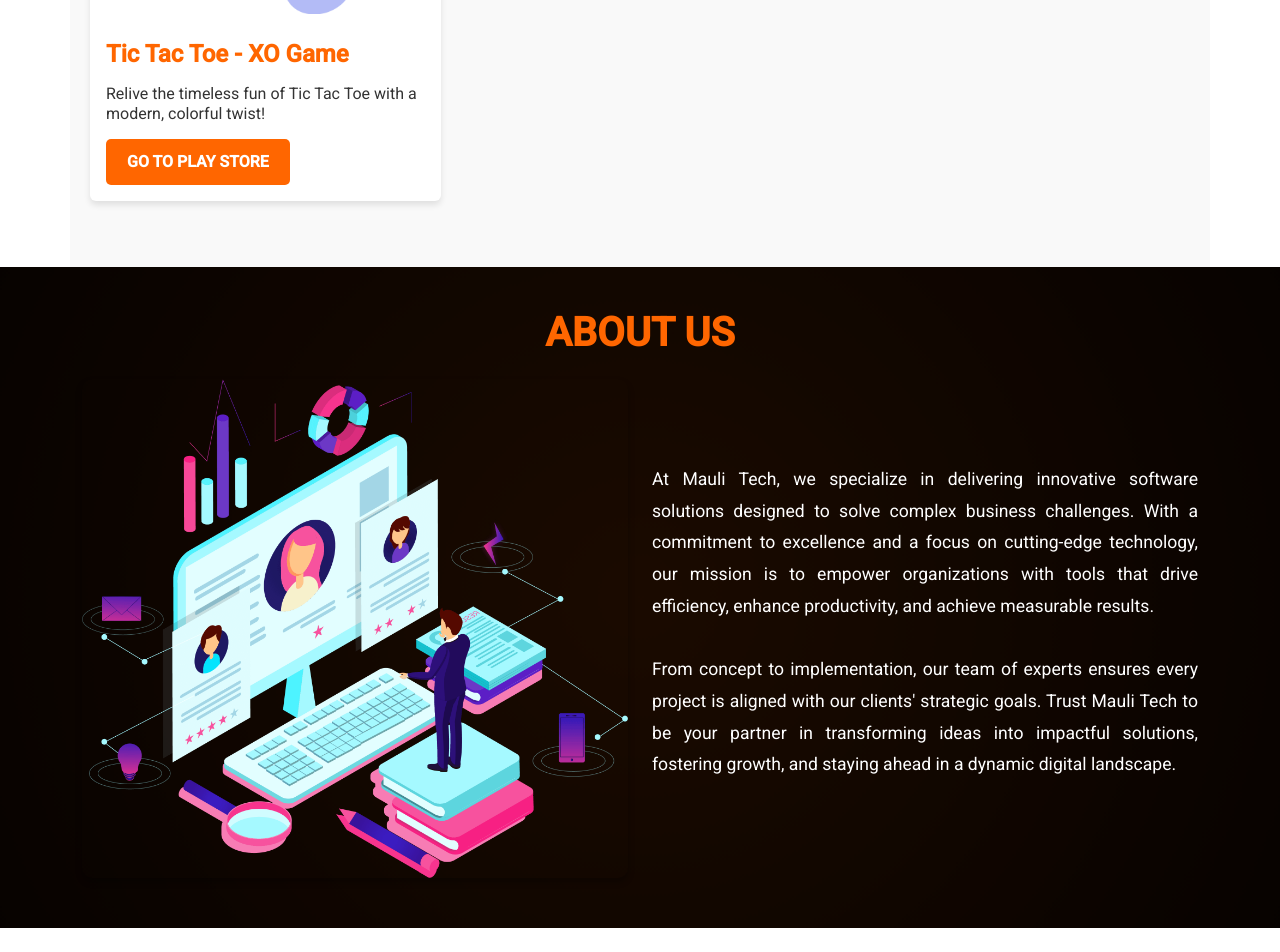
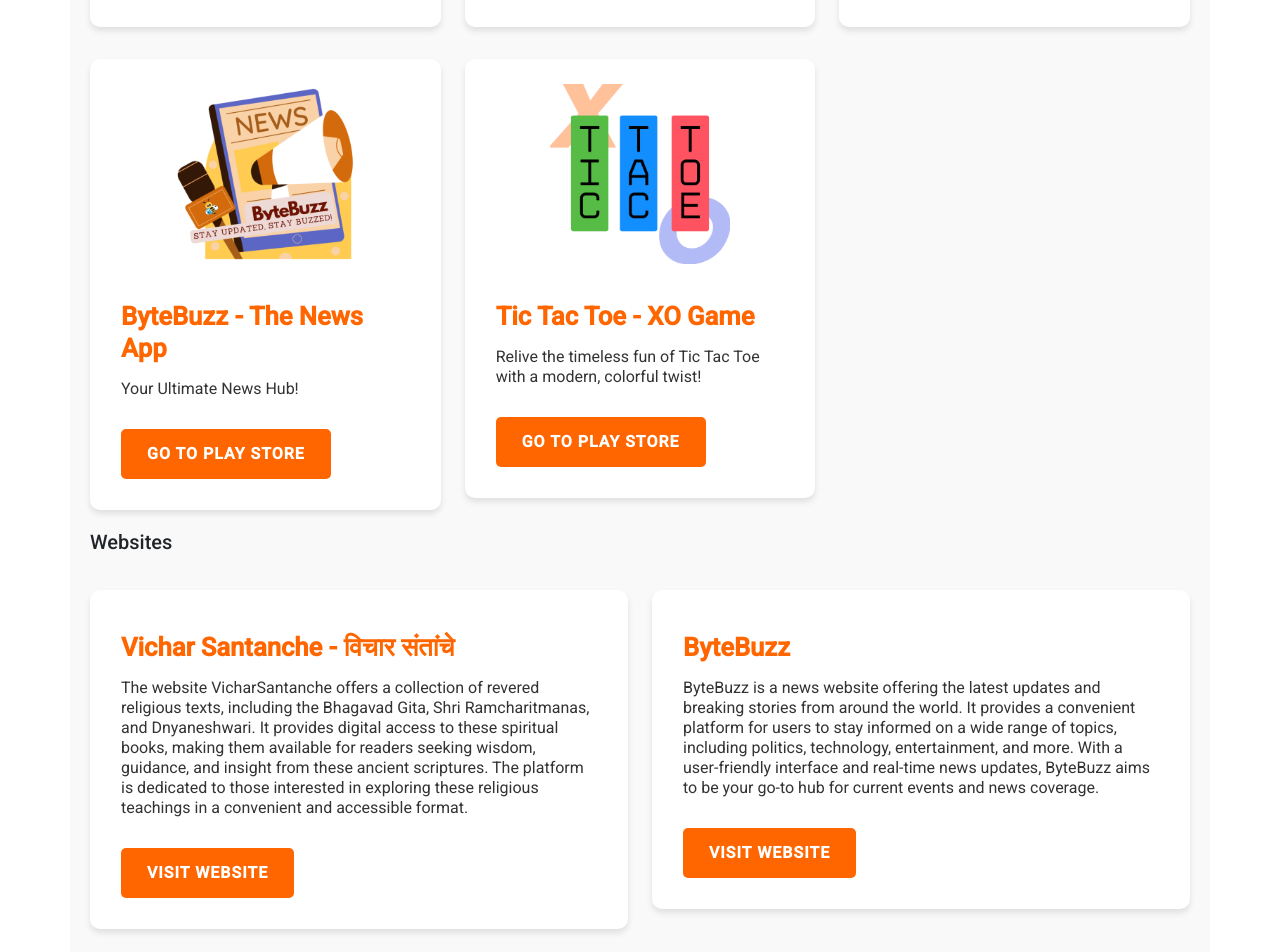
Before and after one commit to Mauli-Tech/Mauli-Tech, an Angular app: page / in a window 1280 px wide. Shown: the part 1700-2652 px from the top of the page. Built offline with nearby package versions, Linux system fonts and the light colour scheme.

Commit message:
ByteBuzz added in products

```diff
--- a/src/app/components/footer/footer.component.html
+++ b/src/app/components/footer/footer.component.html
@@ -17,9 +17,12 @@
                 <p><a class="footer-links" href="https://play.google.com/store/apps/details?id=com.pratik15m.Delicio">Delicio</a></p>
                 <p><a class="footer-links" href="https://play.google.com/store/apps/details?id=com.pratik15m.TicTacToe">Tic Tac Toe</a></p>
                 <p><a class="footer-links" href="https://play.google.com/store/apps/details?id=com.pratik15m.ShriRamCharitManas">ShriRamCharitManas (श्रीरामचरितमानस)</a></p>
+                <p><a class="footer-links" href="https://play.google.com/store/apps/details?id=com.pratik15m.ByteBuzz">ByteBuzz</a></p>
             </div>
             <div class="col-lg-3">
-                <p class="footer-title">Important Links</p>
+                <p class="footer-title">Websites & Important Links</p>
+                <p><a class="footer-links" href="https://vicharsantanche.netlify.app/">Vichar Santanche - विचार संतांचे</a></p>
+                <p><a class="footer-links" href="https://byte-buzz.netlify.app/">ByteBuzz - News Website</a></p>
                 <p><a class="footer-links" href="/delicio-user-guide">Delicio User Guide</a></p>
             </div>
         </div>
--- a/src/app/components/products/products.component.html
+++ b/src/app/components/products/products.component.html
@@ -1,5 +1,8 @@
 <div class="container products" id="products">
   <h1 class="title">Our Products</h1>
+
+  <!-- Android Apps Section -->
+  <h2>Android Apps</h2>
   <div class="row">
     <div class="col-lg-4 col-md-6">
       <div class="card product-card my-3">
@@ -28,11 +31,8 @@
         <img src="assets/Dnyaneshwari-icon.png" class="card-img-top" alt="Dnyaneshwari Icon">
         <div class="card-body">
           <h3 class="card-title">Dnyaneshwari (ज्ञानेश्वरी)</h3>
-            <p class="card-text">सार्थ ज्ञानेश्वरी आता तुमच्या मोबाईल मध्ये.
-              <br>Dnyaneshwari is now on your mobile.
-            </p>
-            <a href="https://play.google.com/store/apps/details?id=com.pratik15m.Dnyaneshwari" class="btn btn-orange">Go
-              to Play Store</a>
+          <p class="card-text">सार्थ ज्ञानेश्वरी आता तुमच्या मोबाईल मध्ये.<br>Dnyaneshwari is now on your mobile.</p>
+          <a href="https://play.google.com/store/apps/details?id=com.pratik15m.Dnyaneshwari" class="btn btn-orange">Go to Play Store</a>
         </div>
       </div>
     </div>
@@ -41,9 +41,7 @@
         <img src="assets/Gita-icon.png" class="card-img-top" alt="Gita Icon">
         <div class="card-body">
           <h3 class="card-title">Gita (गीता)</h3>
-            <p class="card-text">भगवद्गीता आता तुमच्या मोबाईलमध्ये.
-              <br>Bhagvadgita is now on your mobile.
-            </p>
+          <p class="card-text">भगवद्गीता आता तुमच्या मोबाईलमध्ये.<br>Bhagvadgita is now on your mobile.</p>
           <a href="https://play.google.com/store/apps/details?id=com.pratik15m.BhagvadGita&pli=1"
              class="btn btn-orange">Go to Play Store</a>
         </div>
@@ -51,12 +49,10 @@
     </div>
     <div class="col-lg-4 col-md-6">
       <div class="card product-card my-3">
-          <img src="assets/ShriRamCharitManas-icon.png" class="card-img-top" alt="Gita Icon">
+        <img src="assets/ShriRamCharitManas-icon.png" class="card-img-top" alt="ShriRamCharitManas Icon">
         <div class="card-body">
           <h3 class="card-title">श्रीरामचरितमानस हिंदी अर्थसहित</h3>
-            <p class="card-text">रामायण - हिंदी भावार्थ के साथ
-              <br>Ramayan is now on your mobile.
-            </p>
+          <p class="card-text">रामायण - हिंदी भावार्थ के साथ<br>Ramayan is now on your mobile.</p>
           <a href="https://play.google.com/store/apps/details?id=com.pratik15m.ShriRamCharitManas"
              class="btn btn-orange">Go to Play Store</a>
         </div>
@@ -64,11 +60,10 @@
     </div>
     <div class="col-lg-4 col-md-6">
       <div class="card product-card my-3">
-          <img src="assets/Delicio-Transparent.png" class="card-img-top" alt="Gita Icon">
+        <img src="assets/Delicio-Transparent.png" class="card-img-top" alt="Delicio Icon">
         <div class="card-body">
           <h3 class="card-title">Delicio</h3>
-            <p class="card-text">Find Mess/Tiffin services and Cook/Chef services near you.
-            </p>
+          <p class="card-text">Find Mess/Tiffin services and Cook/Chef services near you.</p>
           <a href="https://play.google.com/store/apps/details?id=com.pratik15m.Delicio"
              class="btn btn-orange">Go to Play Store</a>
         </div>
@@ -76,15 +71,50 @@
     </div>
     <div class="col-lg-4 col-md-6">
       <div class="card product-card my-3">
-          <img src="assets/TicTacToe.png" class="card-img-top" alt="Gita Icon">
+        <img src="assets/ByteBuzz-icon.png" class="card-img-top" alt="ByteBuzz Icon">
+        <div class="card-body">
+          <h3 class="card-title">ByteBuzz - The News App</h3>
+          <p class="card-text">Your Ultimate News Hub!</p>
+          <a href="https://play.google.com/store/apps/details?id=com.pratik15m.ByteBuzz"
+             class="btn btn-orange">Go to Play Store</a>
+        </div>
+      </div>
+    </div>
+    <div class="col-lg-4 col-md-6">
+      <div class="card product-card my-3">
+        <img src="assets/TicTacToe.png" class="card-img-top" alt="Tic Tac Toe Icon">
         <div class="card-body">
           <h3 class="card-title">Tic Tac Toe - XO Game</h3>
-            <p class="card-text">Relive the timeless fun of Tic Tac Toe with a modern, colorful twist!
-            </p>
+          <p class="card-text">Relive the timeless fun of Tic Tac Toe with a modern, colorful twist!</p>
           <a href="https://play.google.com/store/apps/details?id=com.pratik15m.TicTacToe"
              class="btn btn-orange">Go to Play Store</a>
         </div>
       </div>
     </div>
   </div>
+
+  <!-- Websites Section -->
+  <h2>Websites</h2>
+  <div class="row">
+    <div class="col-lg-6 col-md-6">
+      <div class="card product-card my-3">
+        <!-- <img src="assets/website-icon.png" class="card-img-top" alt="विचार संतांचे"> -->
+        <div class="card-body">
+          <h3 class="card-title">Vichar Santanche - विचार संतांचे</h3>
+          <p class="card-text">The website VicharSantanche offers a collection of revered religious texts, including the Bhagavad Gita, Shri Ramcharitmanas, and Dnyaneshwari. It provides digital access to these spiritual books, making them available for readers seeking wisdom, guidance, and insight from these ancient scriptures. The platform is dedicated to those interested in exploring these religious teachings in a convenient and accessible format.</p>
+          <a href="https://vicharsantanche.netlify.app/" class="btn btn-orange">Visit Website</a>
         </div>
+      </div>
+    </div>
+    <div class="col-lg-6 col-md-6">
+      <div class="card product-card my-3">
+        <!-- <img src="assets/website-icon.png" class="card-img-top" alt="ByteBuzz"> -->
+        <div class="card-body">
+          <h3 class="card-title">ByteBuzz</h3>
+          <p class="card-text">ByteBuzz is a news website offering the latest updates and breaking stories from around the world. It provides a convenient platform for users to stay informed on a wide range of topics, including politics, technology, entertainment, and more. With a user-friendly interface and real-time news updates, ByteBuzz aims to be your go-to hub for current events and news coverage.</p>
+          <a href="https://byte-buzz.netlify.app/" class="btn btn-orange">Visit Website</a>
+        </div>
+      </div>
+    </div>
+  </div>
+</div>
--- a/src/app/components/products/products.component.scss
+++ b/src/app/components/products/products.component.scss
@@ -1,6 +1,8 @@
 .products {
     padding: 50px 20px;
     background-color: #f9f9f9;
+    margin-top: 30px;
+    margin-bottom: 30px;
 }
 
 .title {
@@ -12,20 +14,25 @@
     text-transform: uppercase;
     letter-spacing: 1px;
     animation: fadeInDown 1s ease;
+    padding-bottom: 10px;
+    border-bottom: 3px solid #ff6600;
 }
 
 .product-card {
     border: none;
     box-shadow: 0 4px 6px rgba(0, 0, 0, 0.1);
-    transition: transform 0.3s ease, box-shadow 0.3s ease;
+    transition: transform 0.3s ease, box-shadow 0.3s ease, background-color 0.3s ease;
     overflow: hidden;
     background-color: #ffffff;
+    border-radius: 10px;
+    margin-bottom: 30px;
+    padding: 15px;
 }
 
 .product-card:hover {
     transform: translateY(-10px);
     box-shadow: 0 8px 16px rgba(0, 0, 0, 0.2);
-    background-color: rgba(255, 102, 0, 0.1);
+    background-color: rgba(255, 102, 0, 0.05);
 }
 
 .product-card img {
@@ -33,6 +40,7 @@
     height: 200px;
     object-fit: contain;
     padding: 10px;
+    border-radius: 8px;
 }
 
 .product-card:hover img {
@@ -40,9 +48,12 @@
 }
 
 .card-title {
-    font-size: 1.5rem;
+    font-size: 1.6rem;
     color: #ff6600;
     font-weight: bold;
+    margin-top: 10px;
+    margin-bottom: 10px;
+    line-height: 2rem;
 }
 
 .card-text {
@@ -56,10 +67,12 @@
     color: #ffffff;
     font-size: 1rem;
     font-weight: 600;
-    padding: 10px 20px;
+    padding: 12px 25px;
     border-radius: 5px;
     transition: background-color 0.3s ease, transform 0.3s ease;
     text-transform: uppercase;
+    margin-top: 15px;
+    letter-spacing: 1px;
 }
 
 .btn-orange:hover {
@@ -82,11 +95,21 @@
 
 /* Responsive Design */
 @media (max-width: 768px) {
+    .title {
+        font-size: 2rem;
+    }
+
     .card-title {
         font-size: 1.2rem;
+        line-height: 1.5rem;
     }
 
     .btn-orange {
         font-size: 0.9rem;
+        padding: 10px 18px;
+    }
+
+    .product-card {
+        padding: 10px;
     }
 }
```
Also changed, not shown: src/assets/ByteBuzz-icon.png (added). Lines whose indentation alone changed are shown as unchanged.
